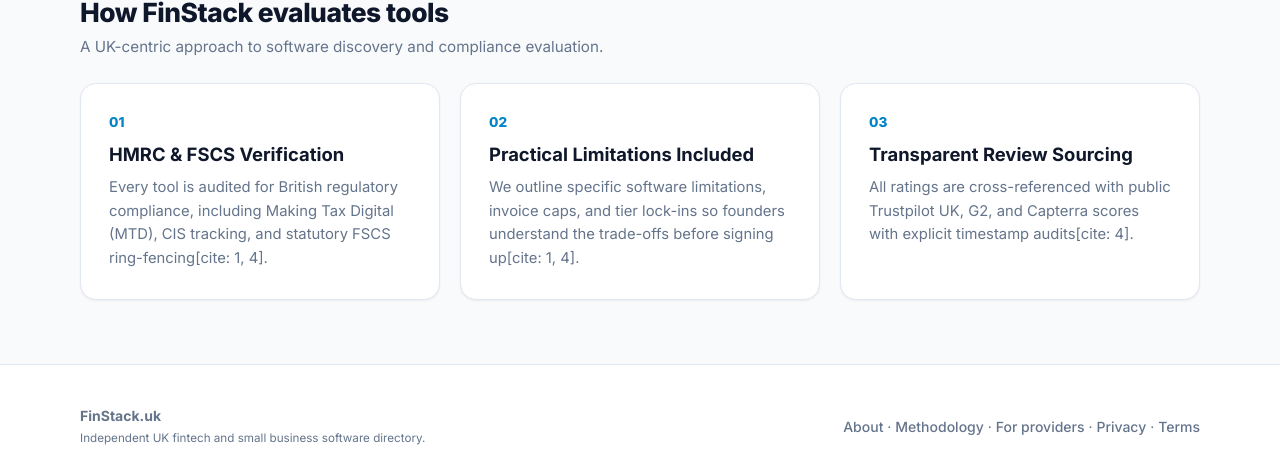
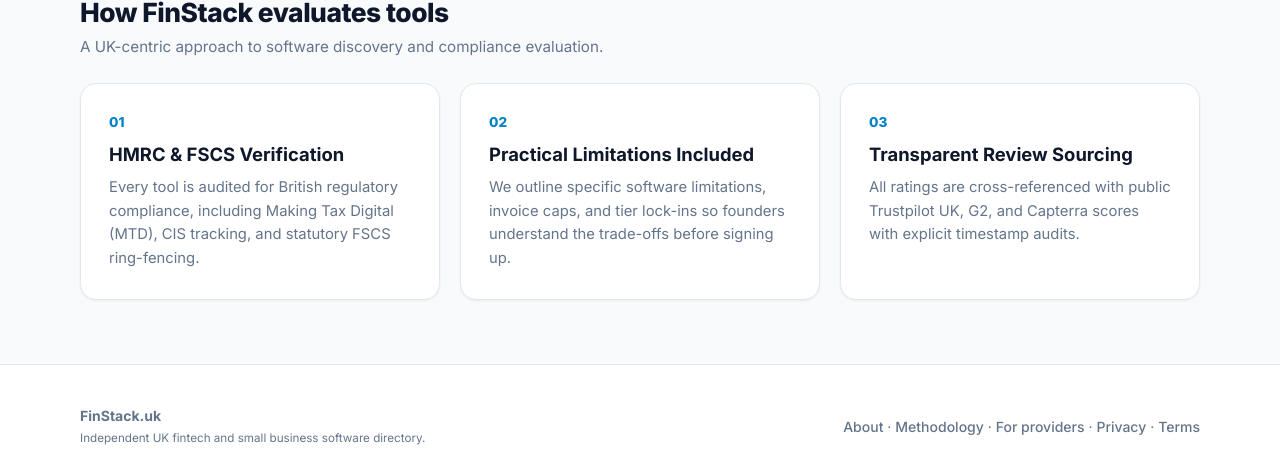
Before and after one commit to aniketkumarvedika432-tech/finstack-uk, a plain HTML site: page index.html in a window 1280 px wide. Shown: the part 2286-2735 px from the top of the page. Drawn offline with Linux system fonts and the light colour scheme.

Commit message:
Update index.html

```diff
--- a/index.html
+++ b/index.html
@@ -7,12 +7,10 @@
   <meta name="description" content="Independent directory and decision guide for UK small business finance software. Compare 41 audited banking, accounting, payments, and payroll tools.">
   <link rel="canonical" href="https://finstack-uk.vercel.app/">
 
-  <!-- Favicon & Touch Icons -->
   <link rel="icon" type="image/png" href="og-image.png">
   <link rel="shortcut icon" href="og-image.png">
   <link rel="apple-touch-icon" href="og-image.png">
 
-  <!-- OpenGraph / Social Metadata -->
   <meta property="og:type" content="website">
   <meta property="og:url" content="https://finstack-uk.vercel.app/">
   <meta property="og:title" content="FinStack UK — UK SME Financial Software Directory">
@@ -23,7 +21,6 @@
   <meta name="twitter:description" content="Compare verified UK business accounts, MTD accounting packages, and payment gateways with transparent fee structures.">
   <meta name="twitter:image" content="https://finstack-uk.vercel.app/og-image.png">
 
-  <!-- Schema.org Structured Data -->
   <script type="application/ld+json">
   {
     "@context": "https://schema.org",
@@ -131,17 +128,17 @@
       <div class="step">
         <span class="step-num">01</span>
         <h3>HMRC & FSCS Verification</h3>
-        <p>Every tool is audited for British regulatory compliance, including Making Tax Digital (MTD), CIS tracking, and statutory FSCS ring-fencing[cite: 1, 4].</p>
+        <p>Every tool is audited for British regulatory compliance, including Making Tax Digital (MTD), CIS tracking, and statutory FSCS ring-fencing.</p>
       </div>
       <div class="step">
         <span class="step-num">02</span>
         <h3>Practical Limitations Included</h3>
-        <p>We outline specific software limitations, invoice caps, and tier lock-ins so founders understand the trade-offs before signing up[cite: 1, 4].</p>
+        <p>We outline specific software limitations, invoice caps, and tier lock-ins so founders understand the trade-offs before signing up.</p>
       </div>
       <div class="step">
         <span class="step-num">03</span>
         <h3>Transparent Review Sourcing</h3>
-        <p>All ratings are cross-referenced with public Trustpilot UK, G2, and Capterra scores with explicit timestamp audits[cite: 4].</p>
+        <p>All ratings are cross-referenced with public Trustpilot UK, G2, and Capterra scores with explicit timestamp audits.</p>
       </div>
     </div>
   </section>
```
